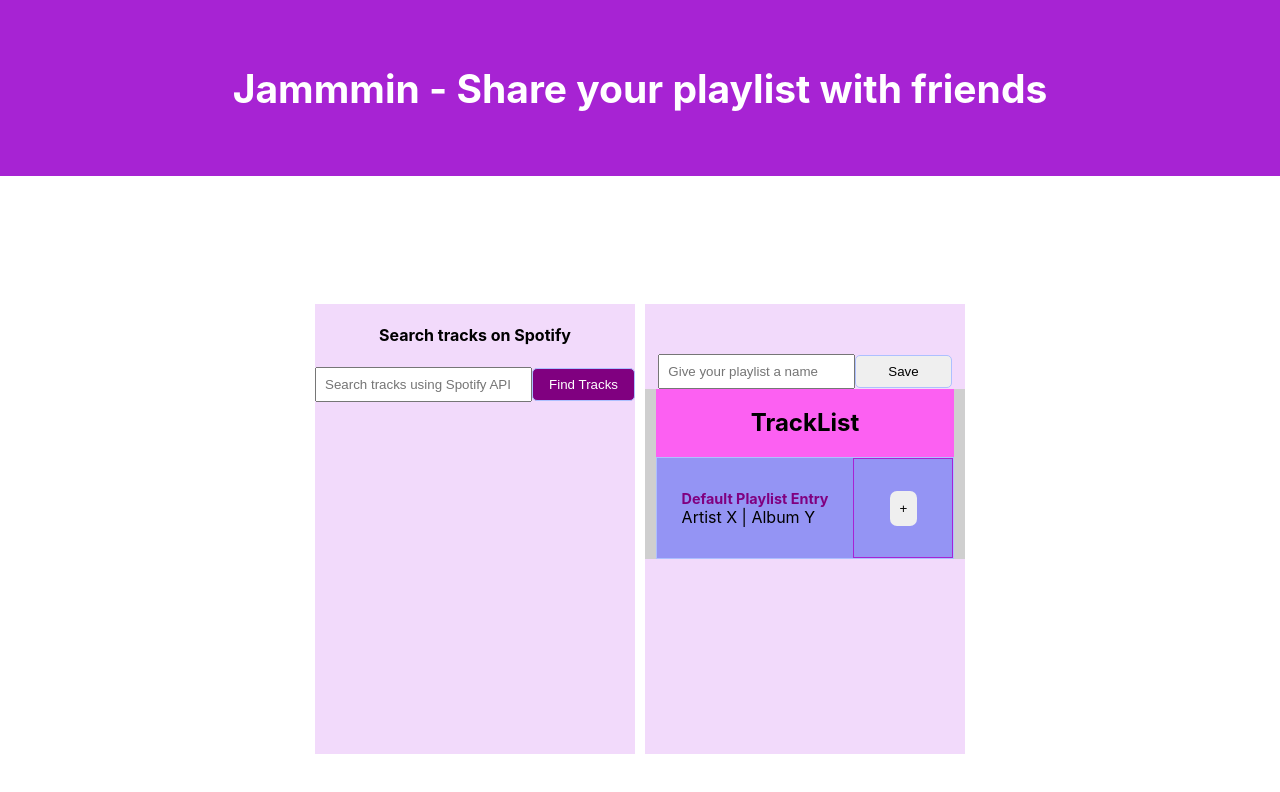
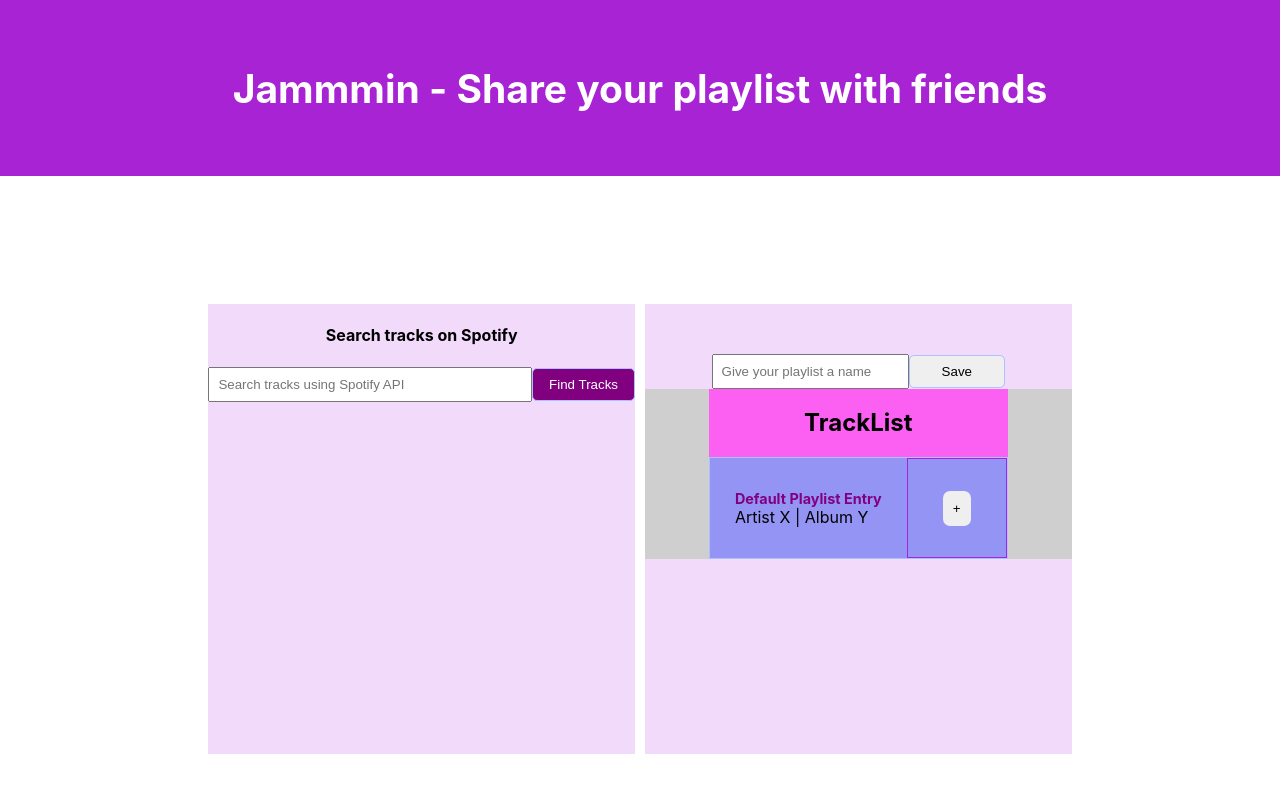
Before and after one commit to DHBuild002/jammmin-playlist-creation-tool, a React (Create React App) app: page / in a window 1280 px wide. Shown: the top 792 px of the page. Built offline with nearby package versions, Linux system fonts and the light colour scheme.

Commit message:
FIX: Warning message about requirement for unique keys for each returned search result

```diff
--- a/src/App.css
+++ b/src/App.css
@@ -44,7 +44,7 @@
   margin-top: 10%;
 }
 .column {
-  width: 25%;
+  width: 33.33%;
   height: 450px;
   background: #e5b7f882;
 }
--- a/src/components/Search.js
+++ b/src/components/Search.js
@@ -30,7 +30,12 @@ const Search = ({ onSearch, onAdd }) => {
 
       <div className="track-list">
         {searchResults.map((result) => (
-          <Track track={result} id={result.id} onAdd={handleAdd} />
+          <Track
+            key={result.id}
+            track={result}
+            id={result.id}
+            onAdd={handleAdd}
+          />
         ))}
       </div>
     </>
```
